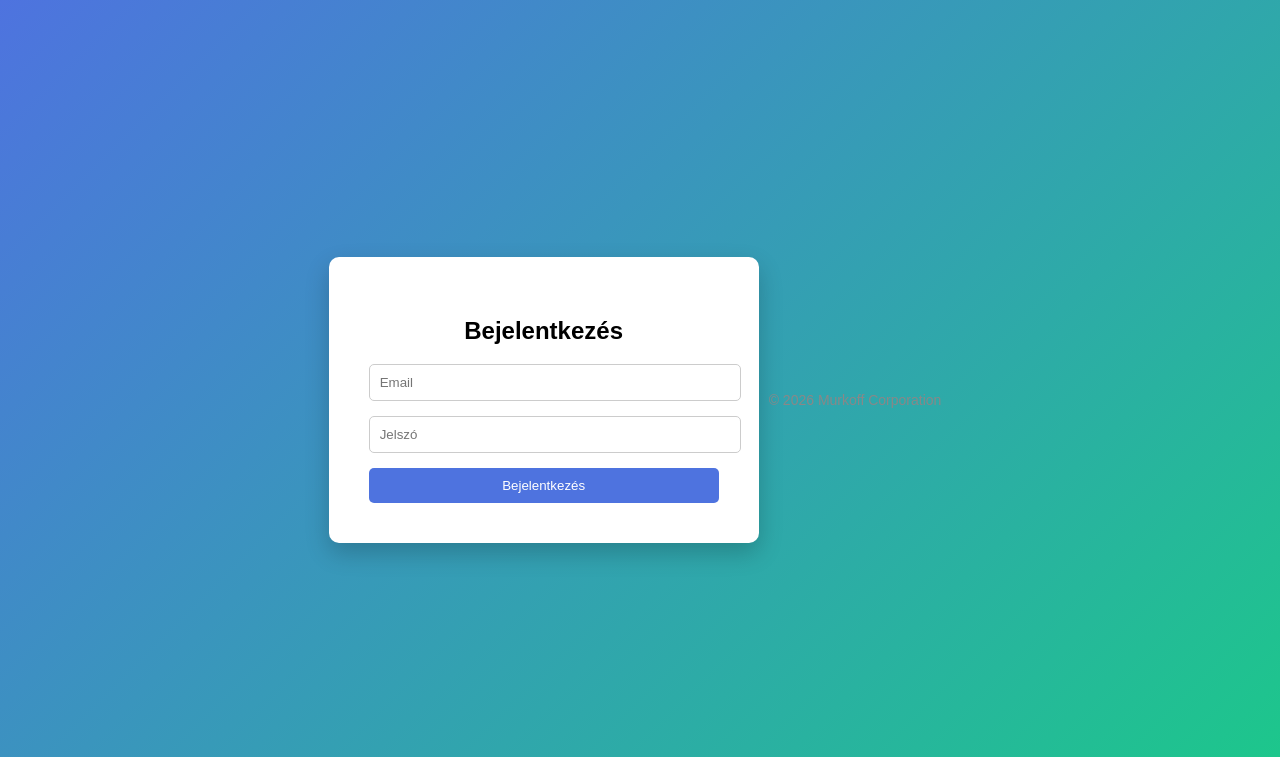
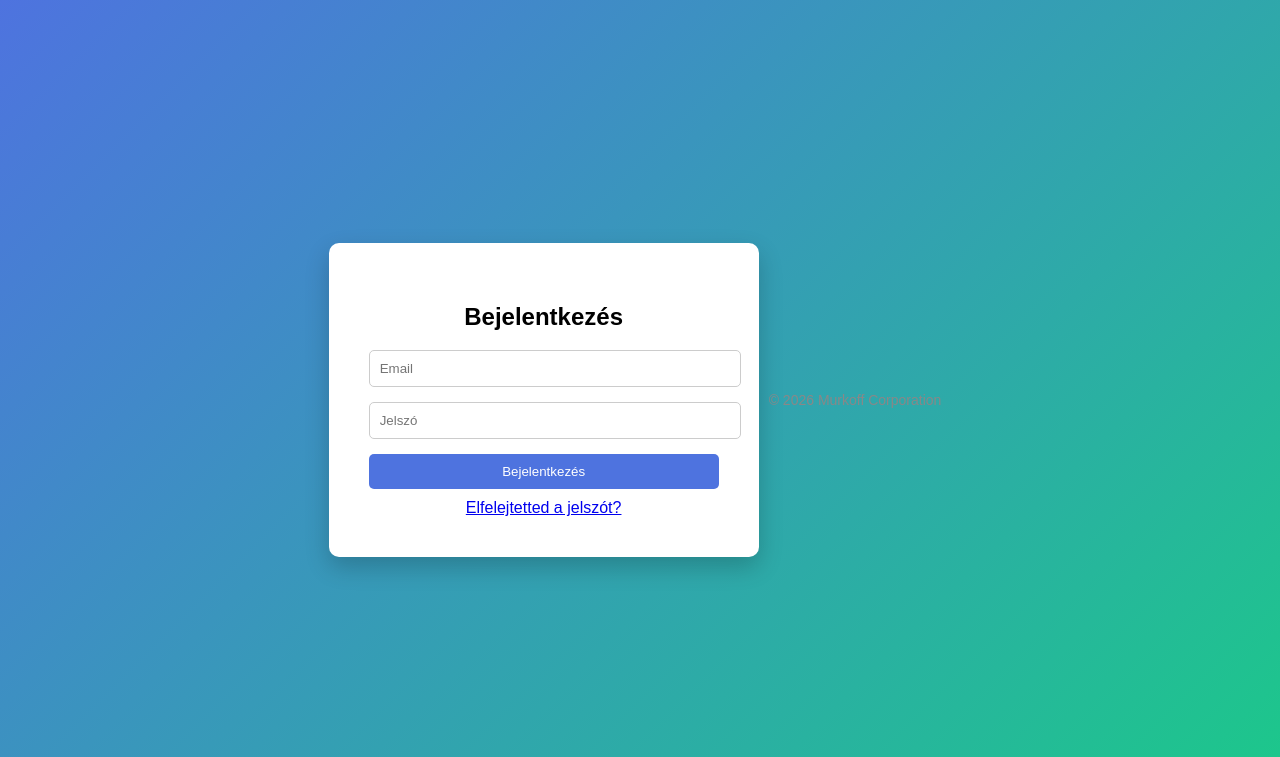
Before and after one commit to Naplemente/KonyvMoly, a Python web app: template templates/login.html in a window 1280 px wide. Shown: the top 757 px of the page. Run offline with Jinja, Linux system fonts and the light colour scheme; the template is opened without the code that fills it, so the values that code supplies are empty.

Commit message:
Enhance login.html with password recovery link
Added a 'Forgot Password?' link to the login page.

```diff
--- a/templates/login.html
+++ b/templates/login.html
@@ -75,8 +75,11 @@ margin-bottom:10px;
 <input type="password" name="password" placeholder="Jelszó" required>
 
 <button type="submit">Bejelentkezés</button>
+</form>
 
-</form>
+<div style="text-align:center; margin-top:10px;">
+    <a href="/forgot-password">Elfelejtetted a jelszót?</a>
+</div>
 
 </div>
 <footer class="footer">
```
